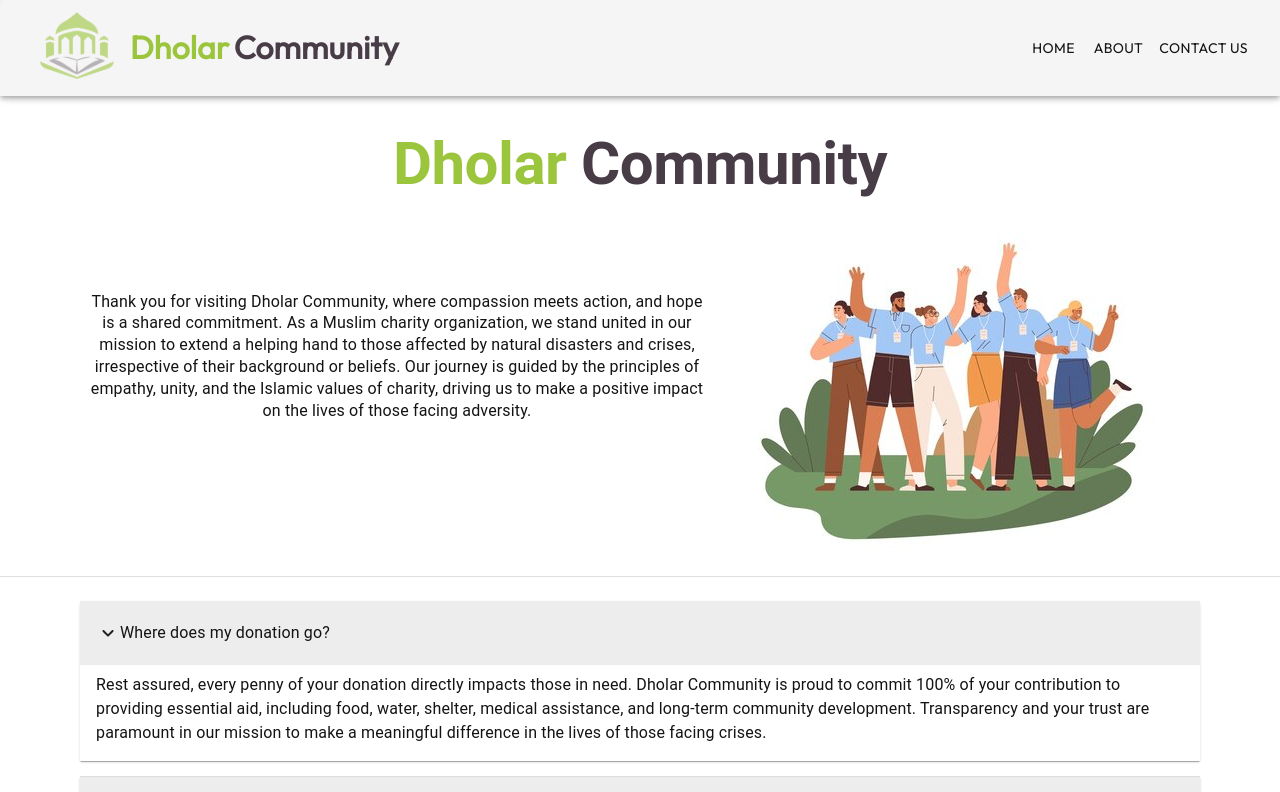
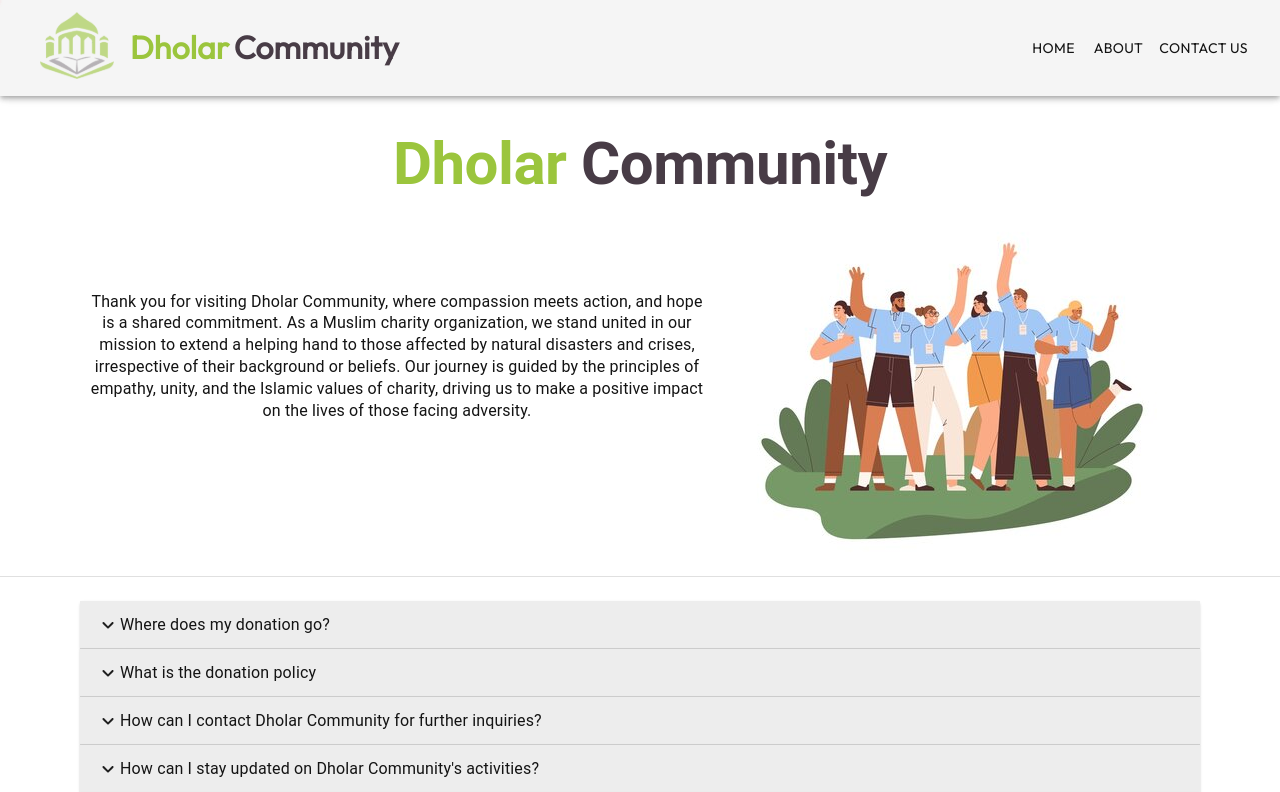
Before and after one commit to AlphaSap/charity-website, a React (Vite) app: page /about in a window 1280 px wide. Shown: the top 792 px of the page. Built offline with nearby package versions, Linux system fonts and the light colour scheme.

Commit message:
No Default open on Faq

```diff
--- a/src/pages/learn-more/components/Faq.tsx
+++ b/src/pages/learn-more/components/Faq.tsx
@@ -9,7 +9,7 @@
 import { ReactNode, useState } from "react";
 
 function Faq() {
-  const [expanded, setEx] = useState(0);
+  const [expanded, setEx] = useState(-1);
 
   const handleChange = (panel: any) => (_event: any, newExpanded: any) => {
     setEx(newExpanded ? panel : false);
```
